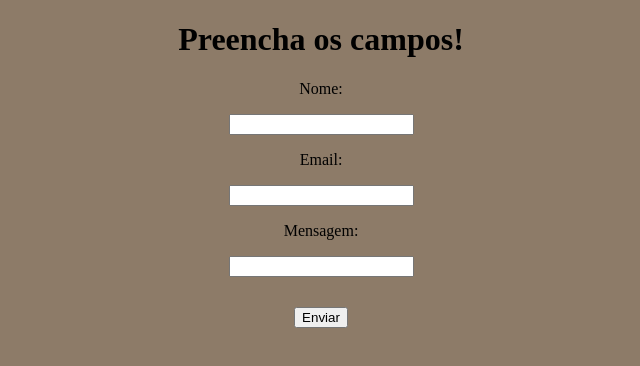
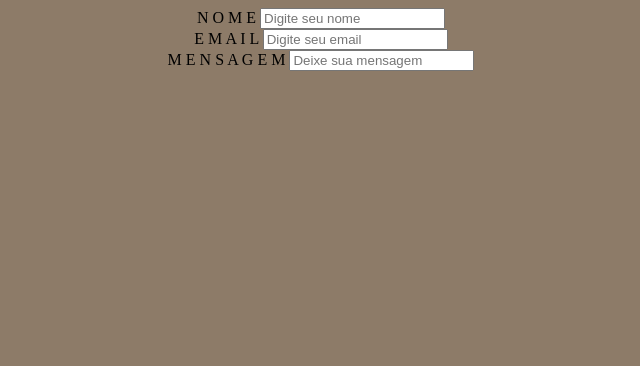
Before and after one commit to pedromonteir01/blog, a plain HTML site: page pages/contato.html in a window 1280 px wide. Shown: the whole page, without its empty margins (319-959 px from the left). Drawn offline with Linux system fonts and the light colour scheme.

Commit message:
alteracao secessoecontato

```diff
--- a/assets/css/style.contato.css
+++ b/assets/css/style.contato.css
@@ -5,3 +5,10 @@ body {
 button {
     margin: 30px;
 }
+.inputnome {
+    margin: 20px;
+    border: 10px;
+    padding: 5px;
+    height: 30px;
+    width: 400px;
+}
--- a/pages/contato.html
+++ b/pages/contato.html
@@ -6,23 +6,19 @@
     <link rel="stylesheet" href="../assets/css/style.contato.css">
 </head>
 <body>
-    <div>
-        <h1>Preencha os campos!</h1>
-        <form>
-            <p>Nome:</p>
-            <label>
-                <input type="text">
-            </label>
-            <p>Email:</p>
-            <label>
-                <input type="text">
-            </label>
-            <p>Mensagem:</p>
-            <label>
-                <input type="text">
-            </label>
-        </form>
-        <button>Enviar</button>
-    </div>
+    <form>
+        <div>
+            <label>N O M E</label>
+            <input type="text" placeholder="Digite seu nome" required>
+        </div>
+        <div>
+            <label>E M A I L</label>
+            <input type="text" placeholder="Digite seu email" required>
+        </div>
+        <div>
+            <label>M E N S A G E M</label>
+            <input type="text" placeholder="Deixe sua mensagem" required>
+        </div>
+    </form>
 </body>
 </html>
```
